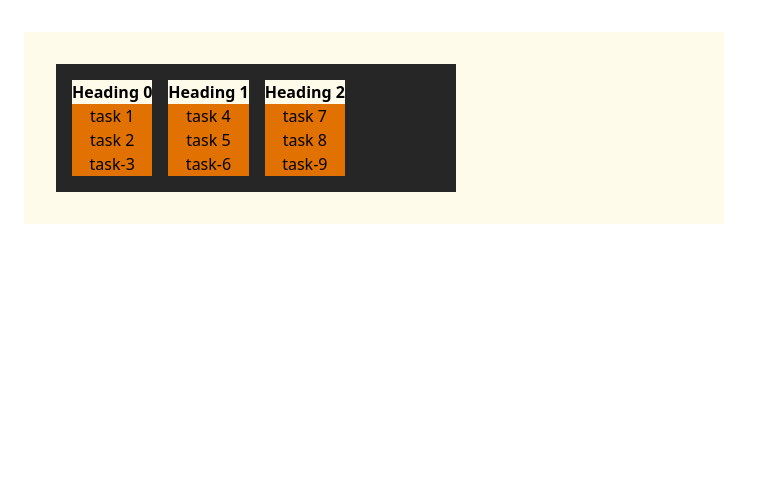
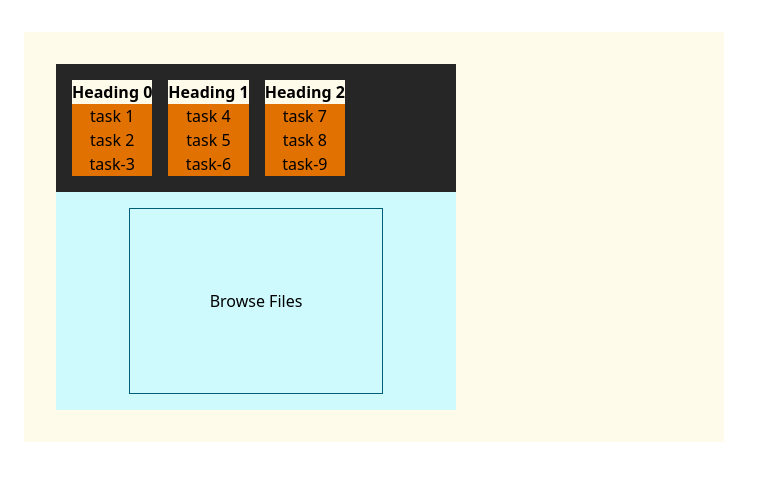
Before and after one commit to ultfsuraj/machine_coding_project_setup, a Next.js app: page / in a window 1280 px wide. Shown: the top 480 px of the page, without its empty margins (0-763 px from the left). Built offline with nearby package versions, Linux system fonts and the light colour scheme.

Commit message:
file upload

```diff
--- a/src/components/DragDrop.tsx
+++ b/src/components/DragDrop.tsx
@@ -1,5 +1,6 @@
 'use client';
 
+import FileUpload from '@/components/FileUpload';
 import { useRef, useState } from 'react';
 
 const tableData = [
@@ -63,6 +64,9 @@ const DragDrop = () => {
       </div>
 
       {/* file upload */}
+      <div className="flex gap-4 bg-cyan-100 p-4">
+        <FileUpload />
+      </div>
     </div>
   );
 };
--- a/src/components/FileUpload.tsx
+++ b/src/components/FileUpload.tsx
@@ -1,7 +1,57 @@
 'use client';
 
+import { cn } from '@/utils/util';
+import { useEffect, useState } from 'react';
+
 const FileUpload = () => {
-  return <div>FileUpload</div>;
+  const [dragging, setDragging] = useState<boolean>(false);
+  const [files, setFiles] = useState<object[]>([]);
+
+  useEffect(() => {
+    console.log(files);
+  }, [files]);
+
+  return (
+    <div className="flex w-full justify-center">
+      <div
+        className={cn('border border-cyan-800 p-20', dragging ? 'bg-emerald-100' : '')}
+        onDragOver={(e) => {
+          e.preventDefault();
+        }}
+        onDragEnter={() => {
+          setDragging(true);
+        }}
+        onDragLeave={() => {
+          setDragging(false);
+        }}
+        onDrop={(e) => {
+          e.preventDefault();
+          console.log(e.target.files);
+          console.log(URL.createObjectURL(e.target.files[0]));
+          setFiles([e.target.files]);
+        }}
+      >
+        <label>
+          Browse Files
+          <input
+            className="hidden"
+            type="file"
+            multiple
+            onChange={(e) => {
+              console.log(e.target.files);
+            }}
+          />
+        </label>
+      </div>
+      <div className="flex flex-col gap-2">
+        {files.map((item, index) => (
+          <div key={index} className="p-2">
+            {item.name}
+          </div>
+        ))}
+      </div>
+    </div>
+  );
 };
 
 export default FileUpload;
```
